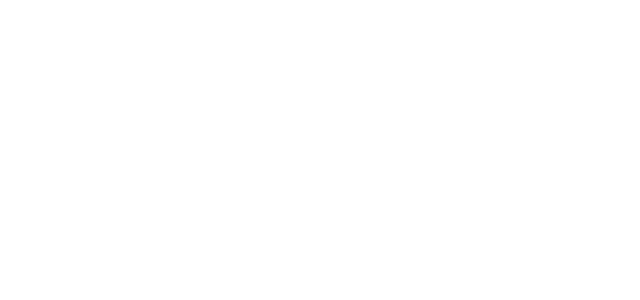
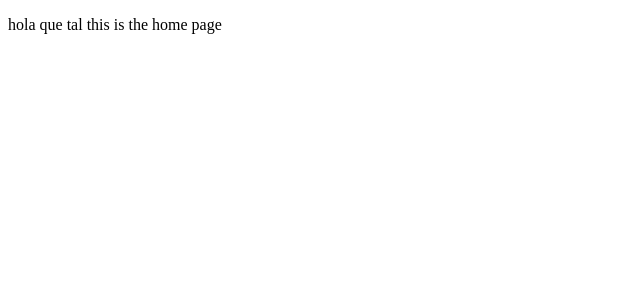
Before and after one commit to RlucSal/meal-planner, a React (Vite) app: page / in a window 1280 px wide. Shown: the top 300 px of the page, without its empty margins (0-640 px from the left). Built offline with nearby package versions, Linux system fonts and the light colour scheme.

Commit message:
added react router

```diff
--- a/package.json
+++ b/package.json
@@ -11,7 +11,8 @@
   },
   "dependencies": {
     "react": "^18.3.1",
-    "react-dom": "^18.3.1"
+    "react-dom": "^18.3.1",
+    "react-router-dom": "^7.1.5"
   },
   "devDependencies": {
     "@eslint/js": "^9.17.0",
--- a/src/App.jsx
+++ b/src/App.jsx
@@ -1,12 +1,19 @@
+import React from "react";
+import { BrowserRouter as Router, Route, Routes } from 'react-router-dom';
 
 import './styles/App.css';
+import Home from "./pages/home"
 
 function App() {
 
   return (
-    <>
+   <Router>
+<Routes>
+  <Route path= "/" element = { <Home />} />
+</Routes>
+   </Router>
 
-    </>
+
   )
 }
 
--- a/src/pages/home.jsx
+++ b/src/pages/home.jsx
@@ -1,2 +1,13 @@
-import react from "react"
-import "../styles/App.css"
+import React from "react";
+import "../styles/App.css";
+
+
+const Home = ()=>{
+    return (
+
+<p>hola que tal this is the home page</p>
+    );
+
+    };
+
+    export default Home;
```
Also changed, not shown: src/main.jsx (+4 -3 lines), 1 other file (tests, documents, lock files or other folders).
